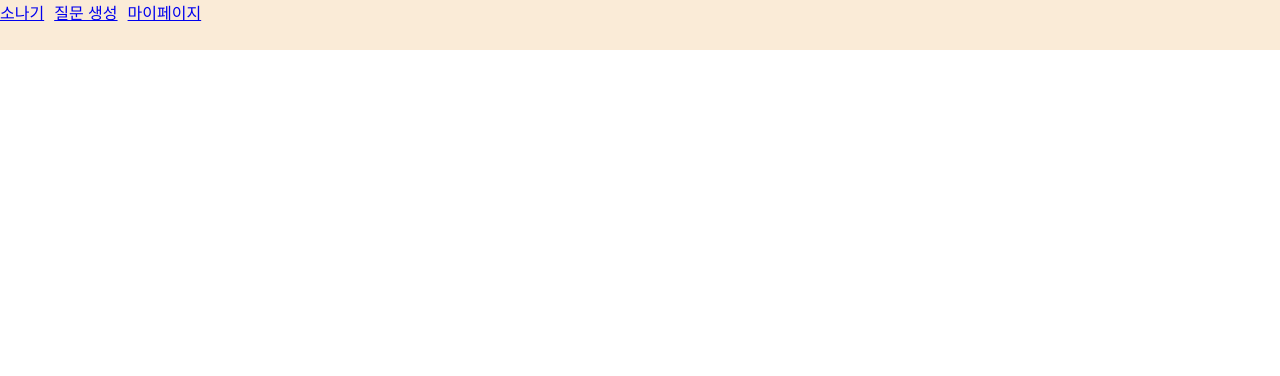
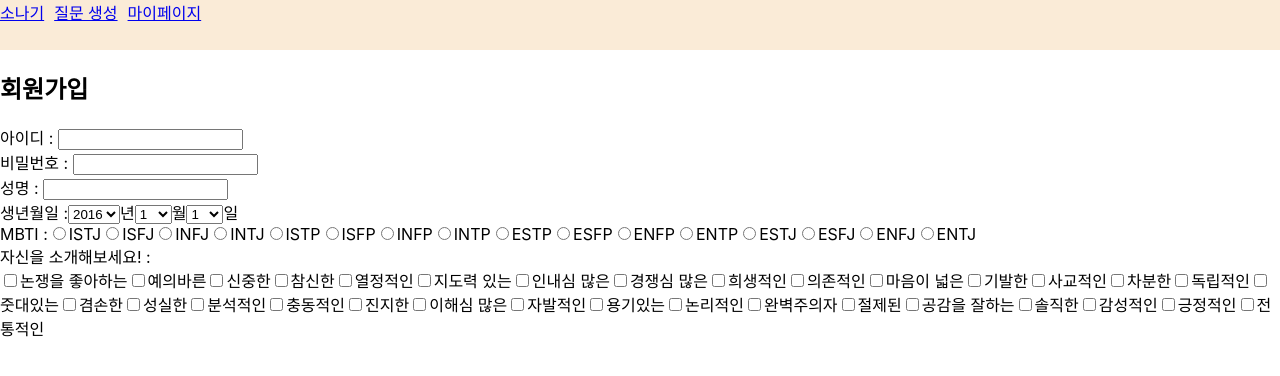
Before and after one commit to team5-sonagi/sonagi_frontend, a React (Create React App) app in the folder sonagi/: page /Register in a window 1280 px wide. Before the commit this address had no page. Shown: the top 376 px of the page. Built offline with nearby package versions, Linux system fonts and the light colour scheme.

Commit message:
뼈대 구현

```diff
--- a/sonagi/src/App.js
+++ b/sonagi/src/App.js
@@ -5,6 +5,9 @@ import MainPage from "./pages/MainPage";
 import CreatePage from "./pages/CreatePage";
 import QuestionPage from "./pages/QuestionPage";
 import MyPage from "./pages/MyPage";
+import RegisterPage from "./pages/RegisterPage";
+import CommentPage from "./pages/CommentPage";
+
 
 function App() {
   return (
@@ -15,6 +18,8 @@ function App() {
         <Route path="create" element={<CreatePage />} />
         <Route path="question/:id" element={<QuestionPage />} />
         <Route path="mypage" element={<MyPage />} />
+        <Route path="Register" element={<RegisterPage />} />
+        <Route path="comment" element={<CommentPage />} />
       </Routes>
     </BrowserRouter>
   );
--- /dev/null
+++ b/sonagi/src/pages/CommentPage.jsx
@@ -0,0 +1,54 @@
+import './CommentPage.css';
+
+class CommentData{
+    role; comment;
+    setMainData(role, comment){
+      this.role = role;
+      this.comment = comment;
+    }
+  }
+
+function CommentPage() {
+
+    let question = "아빠의 어릴 때랑 저는 어떤 점이 비슷한가요?";
+    let dad = new CommentData();
+    dad.setMainData("아빠", "랄랄랄")
+    let mom = new CommentData();
+    mom.setMainData("엄마", "네 아빠는 롤롤롤")
+
+    //다른 페이지에서 질문 값 받는 함수
+    function HTML_question () {
+        return <p>{question}</p>;
+    }
+
+    //댓글 DB에서 읽어오기
+    function HTML_comment () {
+        let comment_arr = [dad, mom];
+        let HTML_comment_arr = [];
+        for (let i = 0; i < comment_arr.length; i++) {
+            HTML_comment_arr.push(
+              <div className="comment">
+                {comment_arr[i].role} :
+                {comment_arr[i].comment}
+              </div>
+            );
+          }
+
+        return HTML_comment_arr;
+    }
+
+
+  return (
+    <div>
+        {HTML_question()}
+        <hr/>
+        {HTML_comment()}
+        <div>
+            <input type="text" placeholder='댓글을 입력해보세요.'></input> <button>입력</button>
+        </div>
+    </div>
+  );
+
+}
+
+export default CommentPage;
--- a/sonagi/src/pages/MyPage.css
+++ b/sonagi/src/pages/MyPage.css
@@ -0,0 +1,9 @@
+
+.profile_card{
+    background-color: bisque;
+    display: inline-block;
+    width: 30%;
+    height: 120px;
+    margin: 60px 30px;
+    padding-left: 100px;
+}
--- a/sonagi/src/pages/MyPage.jsx
+++ b/sonagi/src/pages/MyPage.jsx
@@ -1,7 +1,46 @@
+import './MyPage.css';
+
+class MainData{
+  name; birth; MBTI; personality_arr;
+  setMainData(name, birth, MBTI, personality_arr){
+    this.name = name;
+    this.birth = birth;
+    this.MBTI = MBTI;
+    this.personality_arr = personality_arr;
+  }
+}
+
 function MyPage() {
+
+  //dummy data
+  let me = new MainData();
+  me.setMainData("김김이", "2000.08.02", "ENFP", ["#성실한 ", "#분석적인 ", "#겸손한 "])
+  let mom = new MainData();
+  mom.setMainData("오오이", "1970.02.29", "ISTJ", ["#논리적인 ", "#완벽주의자 ", "#절제된 "])
+  let dad = new MainData();
+  dad.setMainData("김김삼", "1968.11.17", "INTP", ["#열정적인 ", "#신중한 ", "#이해심 많은 ", "#지도력 있는 "])
+
+  //프로필 카드 만드는 함수
+  function make_profile() {
+    let profile_arr = [me, mom, dad];
+    let HTML_profile_arr = [];
+    for (let i = 0; i < profile_arr.length; i++) {
+      HTML_profile_arr.push(
+        <div className="profile_card">
+          <div>{profile_arr[i].name}</div>
+          <div>{profile_arr[i].birth}</div>
+          <div>{profile_arr[i].MBTI}</div>
+          {profile_arr[i].personality_arr}
+        </div>
+      );
+    }
+    return HTML_profile_arr;
+  }
+
+
   return (
     <div>
-      <h2>마이 페이지</h2>
+      {make_profile()}
     </div>
   );
 }
--- /dev/null
+++ b/sonagi/src/pages/RegisterPage.css
@@ -0,0 +1,12 @@
+.birth_year{
+    display: inline;
+}
+.birth_month{
+    display: inline;
+}
+.birth_day{
+    display: inline;
+}
+.MBTI{
+    display: inline;
+}
--- /dev/null
+++ b/sonagi/src/pages/RegisterPage.jsx
@@ -0,0 +1,103 @@
+import './RegisterPage.css';
+
+function RegisterPage() {
+  //년도 드롭박스
+  function loop_birth_year() {
+    let year_arr = [];
+    for (let i = 2016; i > 1960; i--) {
+      year_arr.push(<option value={i}>{i}</option>);
+    }
+    return year_arr;
+  }
+  //월 드롭박스
+  function loop_birth_month() {
+    let month_arr = [];
+    for (let i = 1; i <= 12; i++) {
+      month_arr.push(<option value={i}>{i}</option>);
+    }
+    return month_arr;
+  }
+  //일 드롭박스
+  function loop_birth_day() {
+    let day_arr = [];
+
+    for (let i = 1; i <= 31; i++) {
+      day_arr.push(<option value={i}>{i}</option>);
+    }
+    return day_arr;
+  }
+
+  //MBTI 라디오버튼
+  function loop_MBTI() {
+    let MBTI_arr = ["ISTJ", "ISFJ" ,"INFJ", "INTJ", "ISTP", "ISFP", "INFP", "INTP", "ESTP", "ESFP", "ENFP", "ENTP", "ESTJ", "ESFJ", "ENFJ", "ENTJ"];
+    let HTML_MBTI_arr = [];
+    for (let i = 0; i < 16; i++) {
+      HTML_MBTI_arr.push(
+        <>
+          <input type="radio" name="MBTI" id={MBTI_arr[i]} value={MBTI_arr[i]} />
+          <label for={MBTI_arr[i]}>{MBTI_arr[i]}</label>
+        </>
+      );
+    }
+    return HTML_MBTI_arr;
+  }
+
+  //성격 키워드 체크박스
+  function loop_personality() {
+    let personality_arr = ["논쟁을 좋아하는", "예의바른" ,"신중한", "참신한", "열정적인", "지도력 있는", "인내심 많은", "경쟁심 많은", "희생적인", "의존적인", "마음이 넓은", "기발한", "사교적인", "차분한", "독립적인", "줏대있는"
+                    ,"겸손한", "성실한", "분석적인", "충동적인", "진지한", "이해심 많은", "자발적인", "용기있는", "논리적인", "완벽주의자", "절제된", "공감을 잘하는", "솔직한", "감성적인" ,"긍정적인", "전통적인"];
+    let HTML_personality_arr = [];
+    for (let i = 0; i < personality_arr.length; i++) {
+      HTML_personality_arr.push(
+        <>
+          <input type="checkbox" id={`personality+${i}`} value={`personality+${i}`} />
+          <label for={`personality+${i}`}>{personality_arr[i]}</label>
+        </>
+      );
+    }
+    return HTML_personality_arr;
+  }
+
+  // HTML
+  return (
+    <div>
+      <h2>회원가입</h2>
+      <div>
+        아이디 : <input type="text"></input> <br />
+        비밀번호 : <input type="text"></input> <br />
+        성명 : <input type="text"></input> <br />
+        생년월일 :
+        <form className="birth_year">
+          <select name="birth_year" id="birth_year">
+            {loop_birth_year()}
+          </select>
+          <label for="cars">년</label>
+        </form>
+        <form className="birth_month">
+          <select name="birth_month" id="birth_month">
+            {loop_birth_month()}
+          </select>
+          <label for="cars">월</label>
+        </form>
+        <form className="birth_day">
+          <select name="birth_day" id="birth_day">
+            {loop_birth_day()}
+          </select>
+          <label for="cars">일</label>
+        </form>
+        <br/>
+        MBTI :
+        <div className='MBTI'>
+          {loop_MBTI()}
+        </div>
+        <br/>
+        자신을 소개해보세요! :
+        <form>
+          {loop_personality()}
+        </form>
+      </div>
+    </div>
+  );
+}
+
+export default RegisterPage;
```
Also changed, not shown: sonagi/src/pages/CommentPage.css (added).
